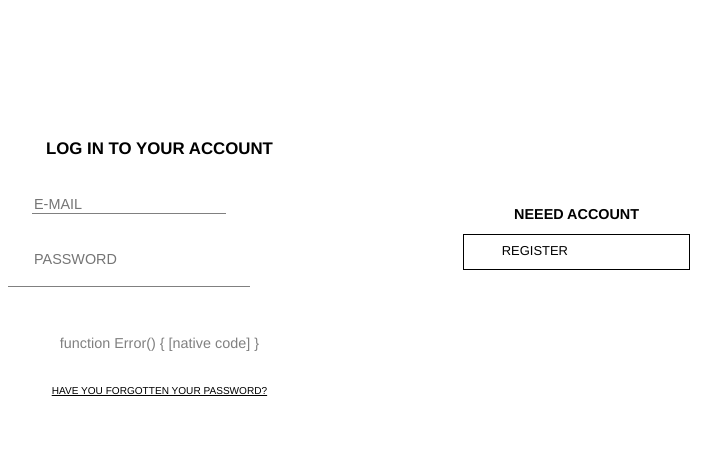
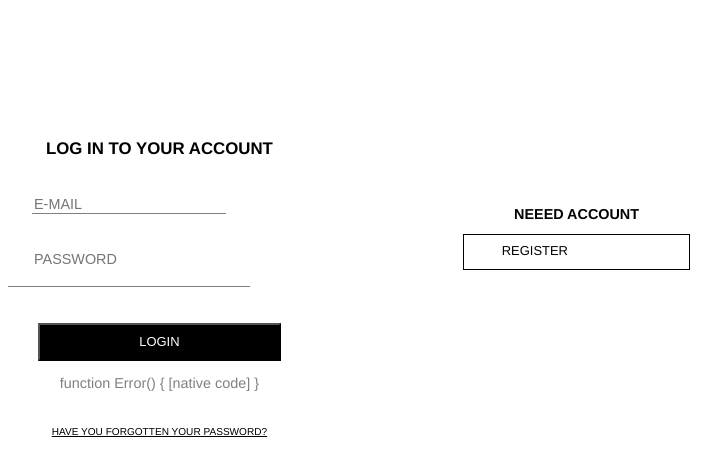
Before and after one commit to ZARA-CLONE-LEGACY/Zara-Clone, a Vue app in the folder frontend/: page / in a window 1280 px wide. Shown: the top 476 px of the page, without its empty margins (114-835 px from the left). Built offline with nearby package versions, Linux system fonts and the light colour scheme.

Commit message:
button login added

```diff
--- a/frontend/src/components/Authentication/Login.vue
+++ b/frontend/src/components/Authentication/Login.vue
@@ -23,7 +23,7 @@
             />
           </div>
 
-          <!-- <button class="login-btn" @click="handleSubmit">LOGIN</button> -->
+          <button class="login-btn">LOGIN</button>
           <br />
           <p>{{ Error }}</p>
           <br />
@@ -56,30 +56,6 @@
       const Error = ref('');
       const username = ref('LOG IN');
 
-      // const handleSubmit = async () => {
-      //   const user = {
-      //     useremail: useremail.value,
-      //     userpw: userpw.value,
-      //   };
-
-      //   try {
-      //     const res = await axios.post(
-      //       'http://localhost:5000/api/user/login',
-      //       user,
-      //       {
-      //         headers: {
-      //           'Content-Type': 'application/json',
-      //         },
-      //       }
-      //     );
-      //     window.localStorage.setItem('User', JSON.stringify(res.data));
-      //     Error.value = 'Authentication successful';
-      //     window.location.href = '/';
-      //   } catch (err: any) {
-      //     console.log(err.response.data);
-      //     Error.value = err.response.data;
-      //   }
-      // };
 
       return {
         useremail,
```
